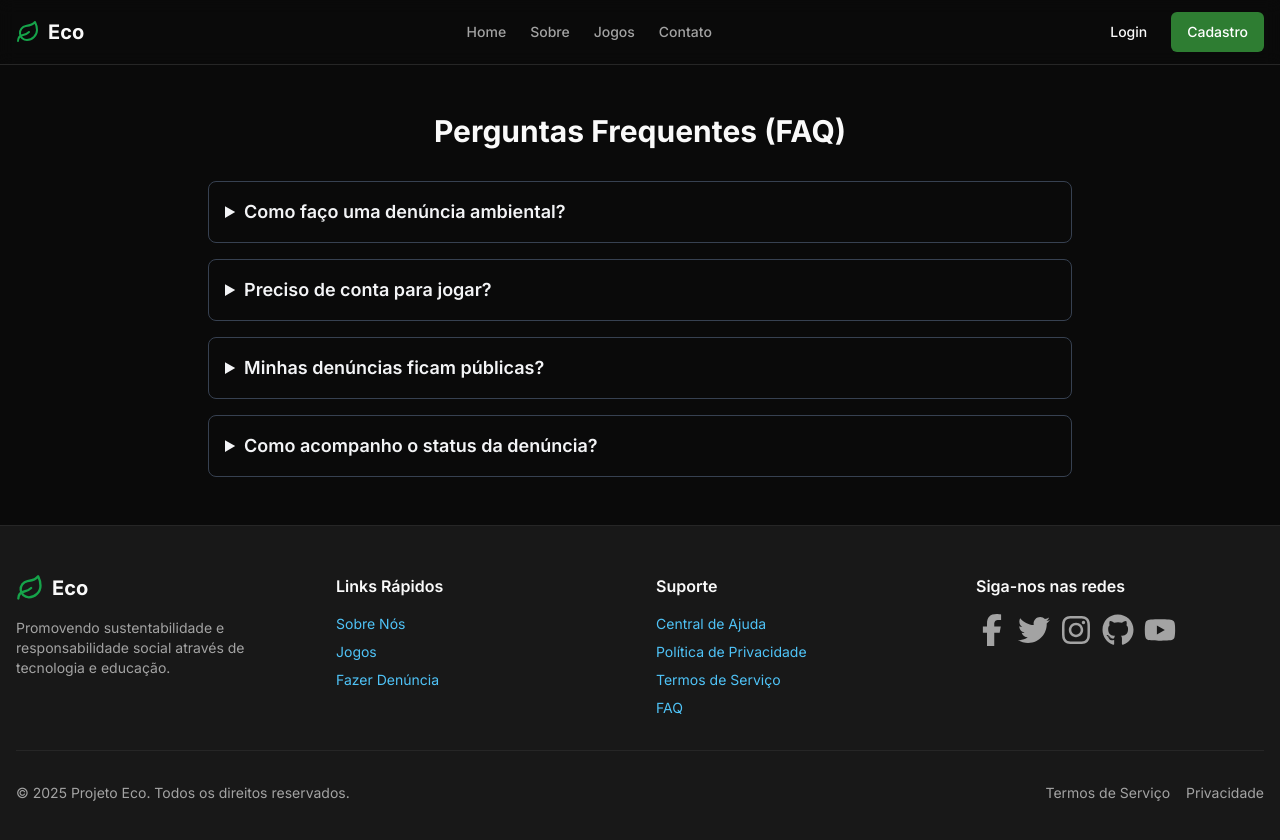
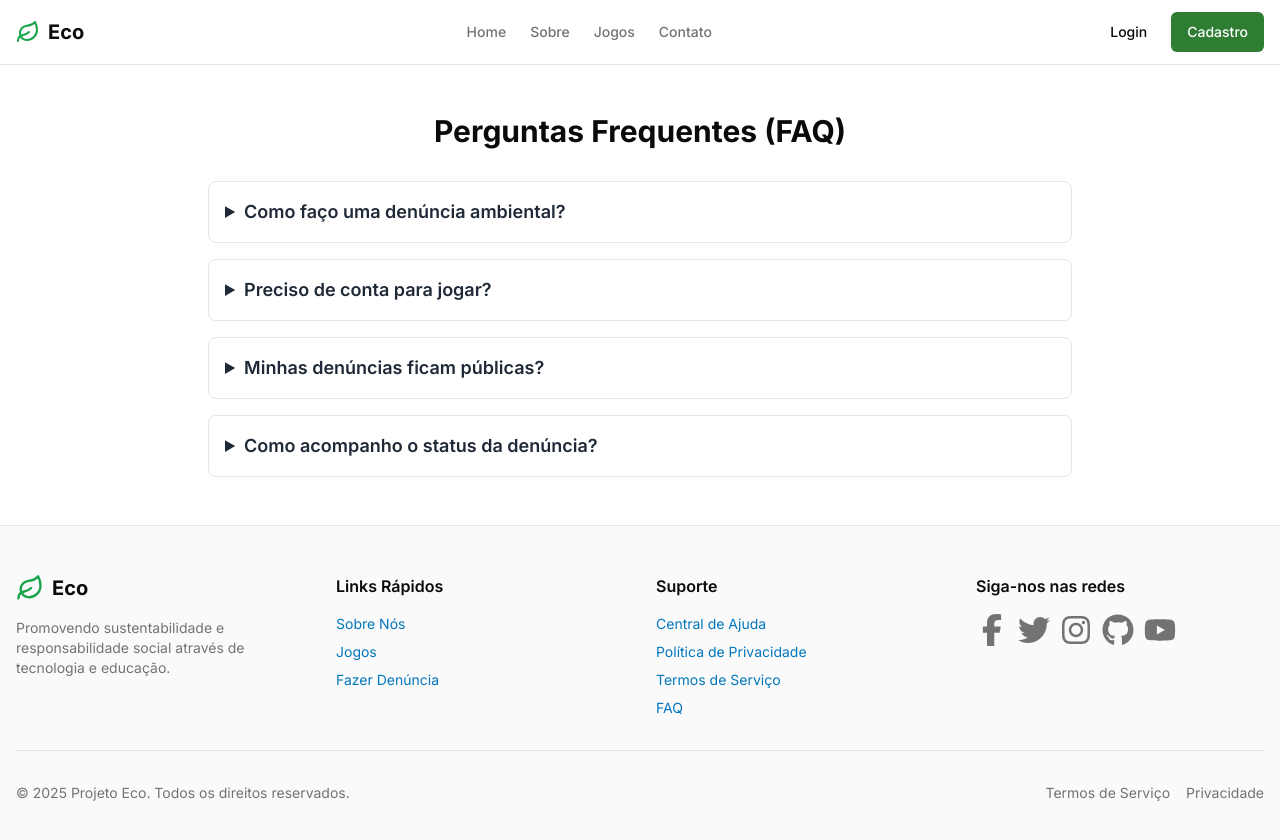
Before and after one commit to wolf-devx/ECO, a Next.js app: page /faq in a window 1280 px wide. Shown: the top 840 px of the page. Built offline with nearby package versions, Linux system fonts and the light colour scheme.

Commit message:
Finished Light and Dark Mode Styling

```diff
--- a/app/layout.tsx
+++ b/app/layout.tsx
@@ -21,7 +21,7 @@ export default function RootLayout({
   children: React.ReactNode
 }>) {
   return (
-    <html lang="pt-BR" className="dark">
+    <html lang="pt-BR">
       <body className={inter.className}>
         <AuthProvider>
           <div className="app-container">
--- a/components/Faq.tsx
+++ b/components/Faq.tsx
@@ -37,7 +37,7 @@ const Faq = () => {
             <summary className="font-semibold cursor-pointer text-lg text-gray-800 dark:text-gray-100 group-open:mb-2">
               {faq.question}
             </summary>
-            <p className="text-gray-600 dark:text-gray-300 mt-2">{faq.answer}</p>
+            <p className="text-gray-600 dark:text-gray-300 mt-2 text-[#BDBDBD] dark:text-[#B2DFDB]">{faq.answer}</p>
           </details>
         ))}
       </div>
--- a/components/HelpCenter.tsx
+++ b/components/HelpCenter.tsx
@@ -38,7 +38,7 @@ const HelpCenter = () => {
           <Link key={index} href={topic.href} className="block">
             <div className="border border-gray-200 dark:border-gray-700 rounded-xl p-6 hover:shadow-md transition">
               <h2 className="text-xl font-semibold mb-2 text-foreground">{topic.title}</h2>
-              <p className="text-sm text-gray-600 dark:text-gray-300">{topic.description}</p>
+              <p className="text-sm text-gray-600 dark:text-gray-300 text-[#BDBDBD] dark:text-[#B2DFDB]">{topic.description}</p>
             </div>
           </Link>
         ))}
--- a/components/footer.tsx
+++ b/components/footer.tsx
@@ -13,7 +13,7 @@ export function Footer() {
   const currentYear = new Date().getFullYear();
 
   return (
-    <footer className="bg-muted/50 border-t">
+    <footer className="bg-muted/50 border-t dark:bg-[#1E1E1E]">
       <div className="container mx-auto px-4 py-12">
         <div className="grid grid-cols-1 md:grid-cols-4 gap-8">
           {/* Logo e Descrição */}
@@ -35,7 +35,7 @@ export function Footer() {
               <li>
                 <Link
                   href="/sobre"
-                  className="text-muted-foreground hover:text-primary transition-colors text-[#0277BD] dark:text-[#4FC3F7]"
+                  className="text-[#0277BD] dark:text-[#4FC3F7] hover:text-black dark:hover:text-white transition-colors"
                 >
                   Sobre Nós
                 </Link>
@@ -43,7 +43,7 @@ export function Footer() {
               <li>
                 <Link
                   href="/jogos"
-                  className="text-muted-foreground hover:text-primary transition-colors text-[#0277BD] dark:text-[#4FC3F7]"
+                  className="text-[#0277BD] dark:text-[#4FC3F7] hover:text-black dark:hover:text-white transition-colors"
                 >
                   Jogos
                 </Link>
@@ -51,7 +51,7 @@ export function Footer() {
               <li>
                 <Link
                   href="/denuncia/nova"
-                  className="text-muted-foreground hover:text-primary transition-colors text-[#0277BD] dark:text-[#4FC3F7]"
+                  className="text-[#0277BD] dark:text-[#4FC3F7] hover:text-black dark:hover:text-white transition-colors"
                 >
                   Fazer Denúncia
                 </Link>
@@ -66,7 +66,7 @@ export function Footer() {
               <li>
                 <Link
                   href="/ajuda"
-                  className="text-muted-foreground hover:text-primary transition-colors text-[#0277BD] dark:text-[#4FC3F7]"
+                  className="text-[#0277BD] dark:text-[#4FC3F7] hover:text-black dark:hover:text-white transition-colors"
                 >
                   Central de Ajuda
                 </Link>
@@ -74,7 +74,7 @@ export function Footer() {
               <li>
                 <Link
                   href="/politica-privacidade"
-                  className="text-muted-foreground hover:text-primary transition-colors text-[#0277BD] dark:text-[#4FC3F7]"
+                  className="text-[#0277BD] dark:text-[#4FC3F7] hover:text-black dark:hover:text-white transition-colors"
                 >
                   Política de Privacidade
                 </Link>
@@ -82,7 +82,7 @@ export function Footer() {
               <li>
                 <Link
                   href="/termos-servico"
-                  className="text-muted-foreground hover:text-primary transition-colors text-[#0277BD] dark:text-[#4FC3F7]"
+                  className="text-[#0277BD] dark:text-[#4FC3F7] hover:text-black dark:hover:text-white transition-colors"
                 >
                   Termos de Serviço
                 </Link>
@@ -90,7 +90,7 @@ export function Footer() {
               <li>
                 <Link
                   href="/faq"
-                  className="text-muted-foreground hover:text-primary transition-colors text-[#0277BD] dark:text-[#4FC3F7]"
+                  className="text-[#0277BD] dark:text-[#4FC3F7] hover:text-black dark:hover:text-white transition-colors"
                 >
                   FAQ
                 </Link>
```
